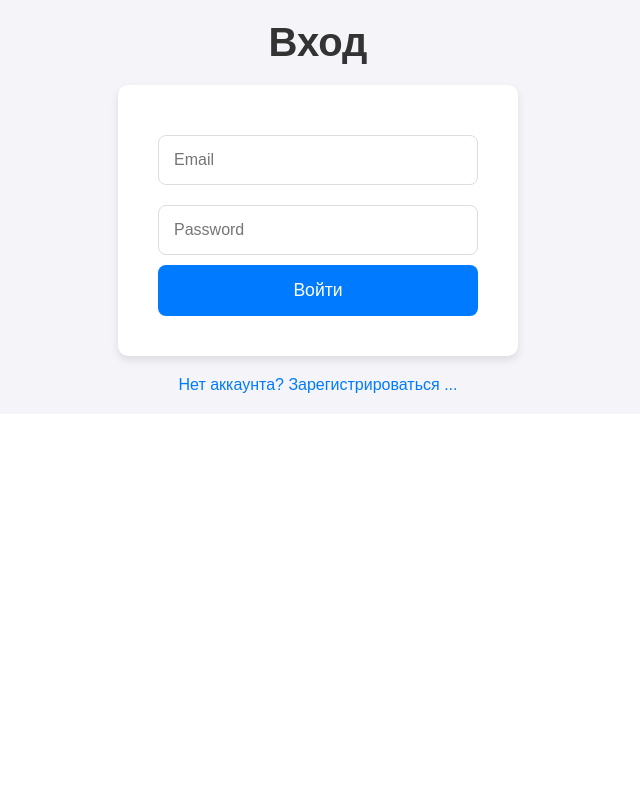
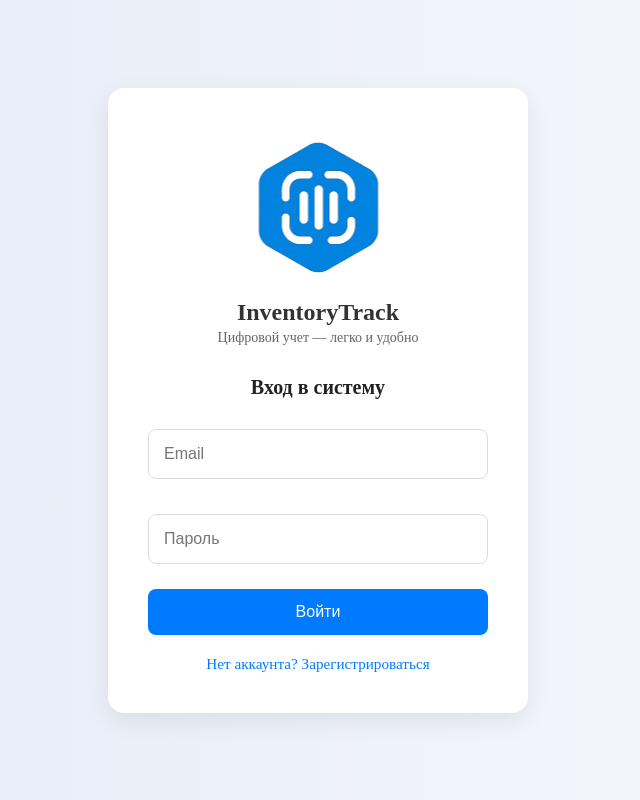
Before and after one commit to Aleksey-Chernyshev/InventoryTrack, a React (Vite) app in the folder client/: page /login in a window 1280 px wide. Shown: the whole page, without its empty margins (322-962 px from the left). Built offline with nearby package versions, Linux system fonts and the light colour scheme.

Commit message:
стилизованы странички входа и регистрации, добавлена валидация

```diff
--- a/client/index.html
+++ b/client/index.html
@@ -2,7 +2,7 @@
 <html lang="en">
   <head>
     <meta charset="UTF-8" />
-    <link rel="icon" type="image/svg+xml" href="/vite.svg" />
+    <link rel="icon" type="image/svg+xml" href="/logo.svg" />
     <meta name="viewport" content="width=device-width, initial-scale=1.0" />
     <title>InventoryTrack</title>
   </head>
--- a/client/src/hooks/AuthHooks/useRegister.ts
+++ b/client/src/hooks/AuthHooks/useRegister.ts
@@ -14,7 +14,7 @@ export const useRegister = (setAuth: (boolean: boolean, userRole: string | null)
       const data = await UserService.RegisterUser({ name, email, password })
       console.log("Ответ от сервера:", data)
       localStorage.setItem('token', data.token);
-      setAuth(true, "user"); // Новый пользователь по умолчанию не админ
+      setAuth(true, "user");
       navigate('/dashboard');
     } catch (error: unknown) {
         console.error(error);
--- a/client/src/pages/LoginPage/LoginPage.module.css
+++ b/client/src/pages/LoginPage/LoginPage.module.css
@@ -1,33 +1,95 @@
-/* Общий стиль для контейнера */
-.login_container {
+.page_wrapper {
+  display: flex;
+  justify-content: center;
+  align-items: center;
+  min-height: 100vh;
+  background: linear-gradient(to right, #e3eaf6, #f8f9fc);
+  padding: 20px;
+}
+
+.auth_card {
+  background-color: #ffffff;
+  padding: 40px;
+  border-radius: 16px;
+  box-shadow: 0 8px 24px rgba(0, 0, 0, 0.08);
+  max-width: 420px;
+  width: 100%;
+  text-align: center;
+}
+
+.logo_section {
   display: flex;
   flex-direction: column;
   align-items: center;
-    justify-content: center;
-    background-color: #f4f4f9;
-    padding: 20px;
-    font-family: 'Arial', sans-serif;
-
-
+  margin-bottom: 30px;
 }
 
-  /* Заголовок страницы */
-  .login_title {
-    font-size: 2.5rem;
-    margin-bottom: 20px;
-    color: #333;
+.logo_circle {
+  width: 60px;
+  height: 60px;
+  background-color: #007bff;
+  color: white;
+  border-radius: 50%;
+  display: flex;
+  align-items: center;
+  justify-content: center;
+  font-size: 28px;
+  font-weight: bold;
 }
 
-  /* Стили для формы */
+.app_name {
+  font-size: 24px;
+  margin-top: 12px;
+  color: #333;
+  font-weight: 600;
+}
+
+.slogan {
+  font-size: 14px;
+  color: #666;
+  margin-top: 4px;
+}
+
+.login_title {
+  font-size: 20px;
+  color: #222;
+  margin-bottom: 20px;
+}
+
 .login_form {
   display: flex;
   flex-direction: column;
-    width: 100%;
-    max-width: 400px;
-    background-color: #fff;
-    padding: 40px;
-    border-radius: 10px;
-    box-shadow: 0 4px 8px rgba(0, 0, 0, 0.1);
+  gap: 15px;
+}
+
+.btn_submit {
+  padding: 14px;
+  background-color: #007bff;
+  color: #fff;
+  font-size: 1rem;
+  font-weight: 500;
+  border: none;
+  border-radius: 8px;
+  cursor: pointer;
+  transition: background-color 0.3s ease;
+}
+
+.btn_submit:hover {
+  background-color: #0056b3;
+}
+
+.register_link {
+  margin-top: 20px;
+}
+
+.register_link a {
+  font-size: 0.95rem;
+  color: #007bff;
+  text-decoration: none;
+}
+
+.register_link a:hover {
+  text-decoration: underline;
 }
 
 .form_input {
@@ -44,34 +106,11 @@
   outline: none;
 }
 
-  /* Стиль для кнопки */
-  .btn_submit {
-    padding: 15px;
-    background-color: #007bff;
-    color: #fff;
-    font-size: 1.1rem;
-    border: none;
-    border-radius: 8px;
-    cursor: pointer;
-    transition: background-color 0.3s ease;
+
+.error_text {
+  color: #dc3545;
+  font-size: 0.9rem;
+  margin-top: -10px;
+  margin-bottom: -10px;
+  text-align: left;
 }
-
-  .btn_submit:hover {
-    background-color: #0056b3;
-  }
-
-  /* Стили для ссылки "Register" */
-  .register_link {
-    margin-top: 20px;
-    text-align: center;
-  }
-
-  .register_link a {
-    color: #007bff;
-    font-size: 1rem;
-    text-decoration: none;
-  }
-
-  .register_link a:hover {
-    text-decoration: underline;
-  }
--- a/client/src/pages/LoginPage/LoginPage.tsx
+++ b/client/src/pages/LoginPage/LoginPage.tsx
@@ -1,10 +1,9 @@
-import React, { Fragment, useState } from 'react';
-import axios from 'axios';
-import { Link, useNavigate } from 'react-router-dom';
-import InputFormAuth from '../../shared/InputFormAuth/InputFormAuth';
-
+import React, { Fragment, useState} from 'react'
+import { Link} from 'react-router-dom'
+import InputFormAuth from '../../shared/InputFormAuth/InputFormAuth'
 import styles from './LoginPage.module.css'
-import { useAuth } from '../../hooks/AuthHooks/useAuth';
+import { useAuth } from '../../hooks/AuthHooks/useAuth'
+import logo from '../../assets/images/logo.png'
 
 interface Props {
   setAuth: (boolean: boolean, userRole: string | null) => void;
@@ -13,36 +12,66 @@ interface Props {
 const LoginPage: React.FC<Props> = ({ setAuth }) => {
 
   const {email, setEmail, password, setPassword, handleLogin} = useAuth(setAuth)
+  const [emailError, setEmailError] = useState<string | null>(null)
+
+  const validateEmail = (email: string) => {
+    const emailRegex = /^\S+@\S+\.\S+$/
+    return emailRegex.test(email)
+  };
+
+  const handleSubmit = (e: React.FormEvent) => {
+    e.preventDefault()
+
+    if (!validateEmail(email)) {
+      setEmailError("Введите корректный email")
+      return
+    }
+
+    setEmailError(null)
+    handleLogin(e)
+  };
+
 
   return (
     <Fragment>
-            <div className={styles.login_container}>
-                <h1 className={styles.login_title}>Вход</h1>
-                <form onSubmit={handleLogin} className={styles.login_form}>
+      <div className={styles.page_wrapper}>
+        <div className={styles.auth_card}>
+          <div className={styles.logo_section}>
+            <img src={logo} alt="App Logo" />
+            <h1 className={styles.app_name}>InventoryTrack</h1>
+            <p className={styles.slogan}>Цифровой учет — легко и удобно</p>
+          </div>
+
+          <h2 className={styles.login_title}>Вход в систему</h2>
+          <form onSubmit={handleSubmit} className={styles.login_form}>
             <InputFormAuth
-                        type ="email"
+              type="text"
               name="email"
               placeholder="Email"
-                        value= {email}
-                        onChange={e => setEmail(e.target.value)}
-
+              value={email}
+              onChange={e => {
+                setEmail(e.target.value)
+                if (emailError) setEmailError(null)
+              }}
             />
-
+            {emailError && <p className={styles.error_text}>{emailError}</p>}
             <InputFormAuth
               type="password"
               name="password"
-                        placeholder="Password"
+              placeholder="Пароль"
               value={password}
               onChange={e => setPassword(e.target.value)}
-
             />
             <button className={styles.btn_submit}>Войти</button>
           </form>
+
           <div className={styles.register_link}>
-                    <Link to="/register">Нет аккаунта? Зарегистрироваться ...</Link>
+            <Link to="/register">Нет аккаунта? Зарегистрироваться</Link>
+          </div>
         </div>
       </div>
     </Fragment>
+
   );
 };
 
--- a/client/src/pages/RegisterPage/RegisterPage.tsx
+++ b/client/src/pages/RegisterPage/RegisterPage.tsx
@@ -1,55 +1,107 @@
 import React, { Fragment, useState } from 'react';
 import { Link } from 'react-router-dom';
 import InputFormAuth from '../../shared/InputFormAuth/InputFormAuth';
-
-import styles from '../LoginPage/LoginPage.module.css'
+import styles from '../LoginPage/LoginPage.module.css';
 import { useRegister } from '../../hooks/AuthHooks/useRegister';
+import logo from '../../assets/images/logo.png';
 
 interface Props {
   setAuth: (boolean: boolean, userRole: string | null) => void;
 }
 
 const RegisterPage: React.FC<Props> = ({ setAuth }) => {
+  const {
+    name,
+    setName,
+    email,
+    setEmail,
+    password,
+    setPassword,
+    handleRegister: handleRegisterBase,
+  } = useRegister(setAuth);
 
-const {name, setName, email, setEmail, password, setPassword, handleRegister} = useRegister(setAuth)
+  const [nameError, setNameError] = useState<string | null>(null);
+  const [emailError, setEmailError] = useState<string | null>(null);
+
+  const validateEmail = (email: string) => {
+    const emailRegex = /^\S+@\S+\.\S+$/;
+    return emailRegex.test(email);
+  };
+
+  const handleRegister = (e: React.FormEvent) => {
+    e.preventDefault();
+
+    let valid = true;
+
+    if (!name.trim()) {
+      setNameError("Имя не должно быть пустым");
+      valid = false;
+    } else {
+      setNameError(null);
+    }
+
+    if (!validateEmail(email)) {
+      setEmailError("Введите корректный email");
+      valid = false;
+    } else {
+      setEmailError(null);
+    }
+
+    if (!valid) return;
+
+    handleRegisterBase(e);
+  };
 
   return (
+    <Fragment>
+      <div className={styles.page_wrapper}>
+        <div className={styles.auth_card}>
+          <div className={styles.logo_section}>
+            <img src={logo} alt="App Logo" />
+            <h1 className={styles.app_name}>InventoryTrack</h1>
+            <p className={styles.slogan}>Цифровой учет — легко и удобно</p>
+          </div>
 
-    <Fragment>
-            <div className={styles.login_container}>
-                <h1 className={styles.login_title}>Регистрация</h1>
+          <h2 className={styles.login_title}>Регистрация</h2>
           <form onSubmit={handleRegister} className={styles.login_form}>
             <InputFormAuth
-                        type ="email"
+              type="text"
+              name="name"
+              placeholder="Имя"
+              value={name}
+              onChange={e => {
+                setName(e.target.value);
+                if (nameError) setNameError(null);
+              }}
+            />
+            {nameError && <p className={styles.error_text}>{nameError}</p>}
+
+            <InputFormAuth
+              type="text"
               name="email"
               placeholder="Email"
-                        value= {email}
-                        onChange={e => setEmail(e.target.value)}
+              value={email}
+              onChange={e => {
+                setEmail(e.target.value);
+                if (emailError) setEmailError(null);
+              }}
             />
+            {emailError && <p className={styles.error_text}>{emailError}</p>}
 
             <InputFormAuth
               type="password"
               name="password"
-                        placeholder="Password"
+              placeholder="Пароль"
               value={password}
               onChange={e => setPassword(e.target.value)}
             />
 
-                    <InputFormAuth
-                        type="text"
-                        name="name"
-                        placeholder="Name"
-                        value={name}
-                        onChange={e => setName(e.target.value)}
-                    />
+            <button className={styles.btn_submit}>Зарегистрироваться</button>
+          </form>
 
-                    <button
-                        className={styles.btn_submit}>Зарегистрироваться
-                    </button>
-
-                </form>
           <div className={styles.register_link}>
-                    <Link to="/login">Войти в систему</Link>
+            <Link to="/login">Уже есть аккаунт? Войти</Link>
+          </div>
         </div>
       </div>
     </Fragment>
```
Also changed, not shown: client/src/components/layout/header/Header.module.css (+25 -36 lines), client/public/logo.svg (added), client/src/assets/images/logo.png. Lines whose indentation alone changed are shown as unchanged.
